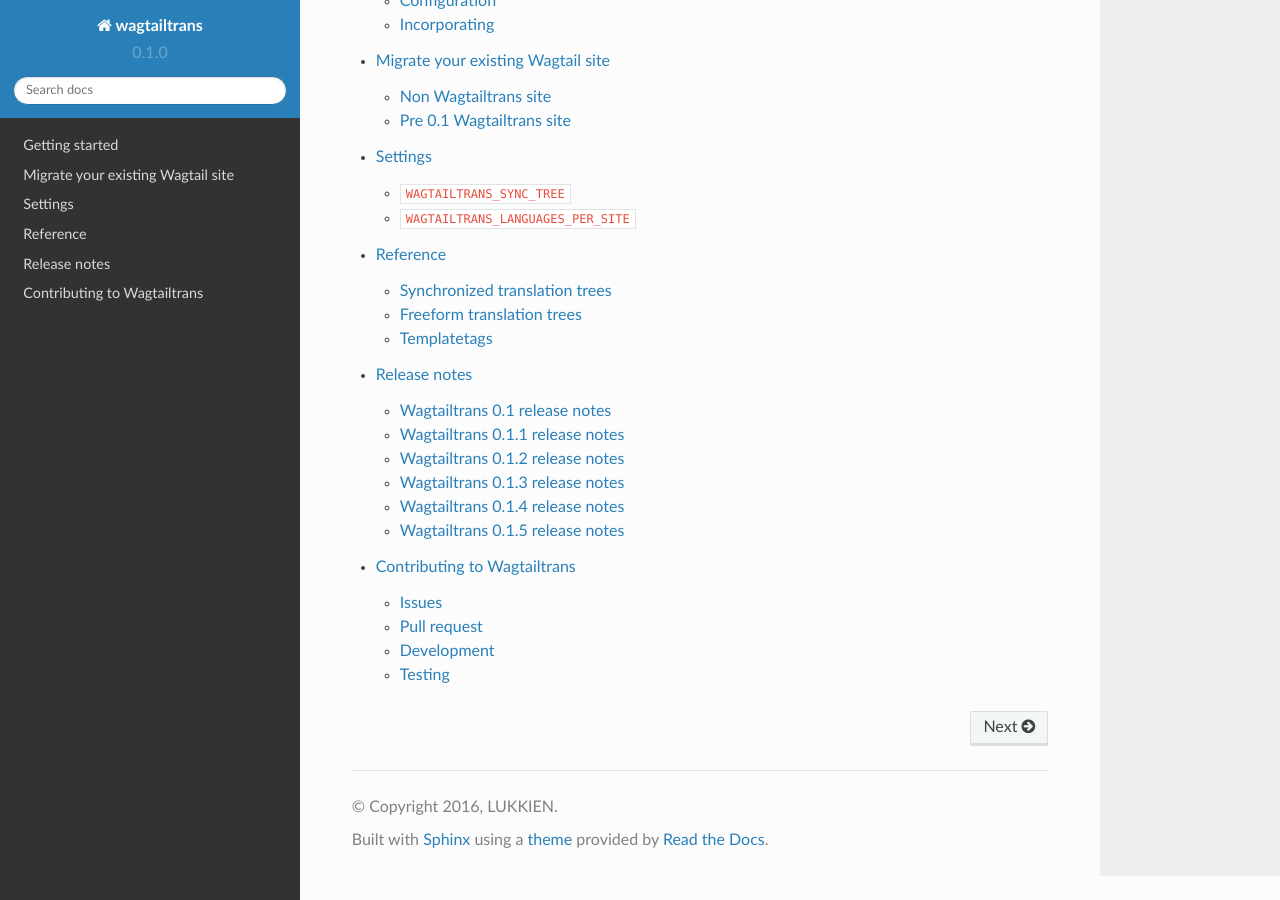
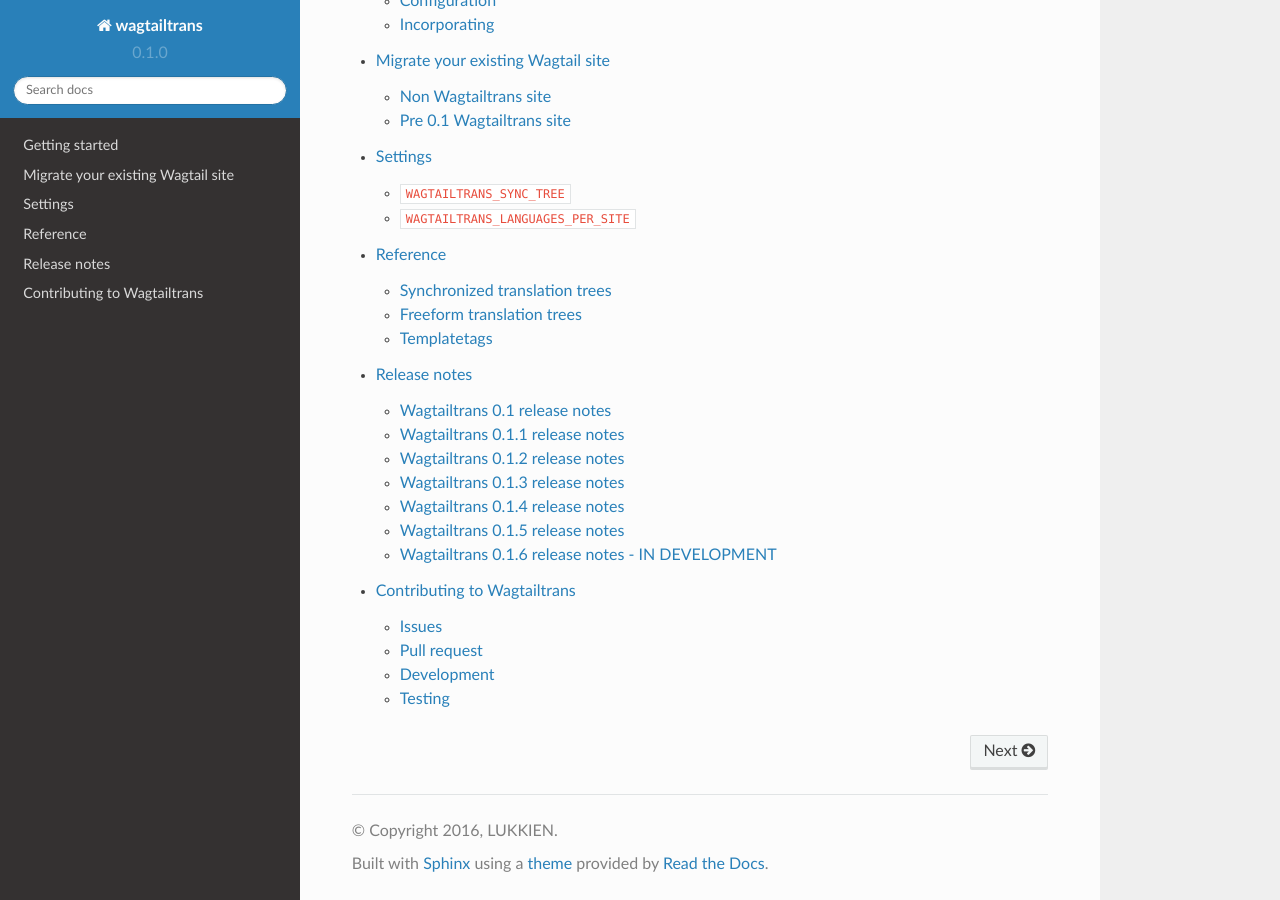
Before and after one commit to wagtail/wagtailtrans, a Sphinx documentation site: the page built from docs/source/index.rst, in a window 1280 px wide and 900 px high, scrolled down 801 px. Built offline with Sphinx 7.4.7 and the Read the Docs theme 2.0.0, drawn with Linux system fonts in a browser that asks for light colours.

Commit message:
Prepare 0.1.6 in development

```diff
--- a/CHANGELOG.rst
+++ b/CHANGELOG.rst
@@ -1,5 +1,9 @@
 Changelog
 =========
+
+0.1.6 (XX-XX-XXXX)
+------------------
+
 
 0.1.5 (27-08-2017)
 ------------------
--- /dev/null
+++ b/docs/source/releases/0.1.6.rst
@@ -0,0 +1,22 @@
+=================================================
+Wagtailtrans 0.1.6 release notes - IN DEVELOPMENT
+=================================================
+
+.. contents::
+    :local:
+    :depth: 1
+
+
+-----------
+What is new
+-----------
+
+
+
+Features
+~~~~~~~~
+
+
+------------------------------
+Backwards incompatible changes
+------------------------------
--- a/docs/source/releases/index.rst
+++ b/docs/source/releases/index.rst
@@ -14,3 +14,4 @@
     0.1.3
     0.1.4
     0.1.5
+    0.1.6
--- a/src/wagtailtrans/__init__.py
+++ b/src/wagtailtrans/__init__.py
@@ -2,7 +2,7 @@
 
 default_app_config = 'wagtailtrans.apps.WagtailTransConfig'
 
-VERSION = (0, 1, 5, 'final')
+VERSION = (0, 1, 6, 'dev0')
 
 WAGTAILTRANS_TEMPLATE_DIR = path.join(path.dirname(__file__), 'templates')
 
```
